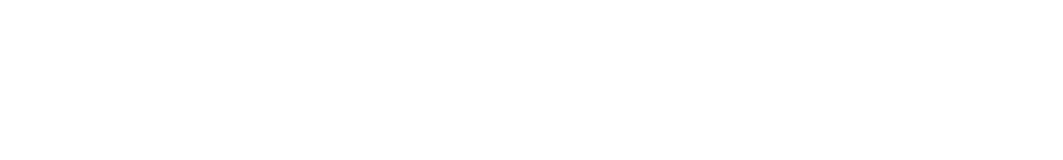
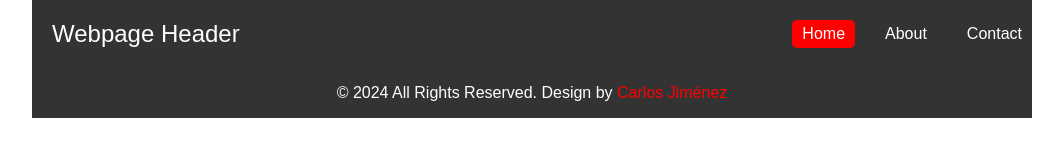
Before and after one commit to nicoguzman12/my_first_web_page_2024, a plain HTML site: page index.html in a window 1280 px wide. Shown: the whole page, without its empty margins (108-1171 px from the left). Drawn offline with Linux system fonts and the light colour scheme.

Commit message:
Adding header and footer in html file, styles are included too

```diff
--- a/index.html
+++ b/index.html
@@ -13,9 +13,131 @@
 
     <title>Fundamentals of Computer Engineering</title>
     <style>
+        body {
+            margin: 0;
+            font-family: Arial, sans-serif;
+            display: flex;
+            flex-direction: column;
+            align-items: center;
+        }
+
+        .container {
+            max-width: 1000px;
+            width: 100%;
+            margin: 0 auto;
+        }
+
+        header {
+        background-color: #333;
+        color: white;
+        padding: 20px 0;
+        text-align: center;
+        }
+
+        .header-content {
+            display: flex;
+            justify-content: space-between;
+            align-items: center;
+        }
+
+        .header-title {
+            font-size: 1.5rem;
+            padding-left: 20px;
+        }
+
+        nav {
+            display: flex;
+            gap: 20px;
+        }
+
+        nav a {
+            color: white;
+            text-decoration: none;
+            font-size: 1rem;
+            padding: 5px 10px;
+            border-radius: 5px;
+            transition: background-color 0.3s;
+        }
+
+        nav a:hover {
+            background-color: #555;
+        }
+
+        nav a.active {
+            background-color: red;
+            text-decoration: none;
+        }
+
+        .footer-section {
+            max-width: 1000px;
+            width: 100%;
+            background-color: #333;
+            color: white;
+            text-align: center;
+        }
+
+        .footer-section a {
+            color: red;
+            text-decoration: none;
+        }
+
+        .footer-section a:hover {
+            text-decoration: underline;
+        }
+
+        .content {
+            height: 800px;
+            display: flex;
+            flex-direction: column;
+            justify-content: center;
+            align-items: center;
+            background-color: #f5f5f5;
+        }
+
+        .menu {
+            background-color: #1a1a2e;
+            color: white;
+            padding: 20px 0;
+            text-align: center;
+        }
+
+        .menu-content {
+            display: flex;
+            justify-content: center;
+            gap: 50px;
+            align-items: center;
+        }
+
+        .menu-item {
+            display: flex;
+            flex-direction: column;
+            align-items: center;
+        }
+
+        .menu-item p {
+            margin: 10px 0 0;
+            font-size: 14px;
+        }
+
+        .menu-icon {
+            width: 40px;
+            height: 40px;
+        }
     </style>
 </head>
 <body>
-
+    <header class="container">
+        <div class="header-content">
+          <div class="header-title">Webpage Header</div>
+          <nav>
+            <a href="#" class="active">Home</a>
+            <a href="#">About</a>
+            <a href="#">Contact</a>
+          </nav>
+        </div>
+      </header>
+      <footer class="footer-section">
+          <p>&copy; 2024 All Rights Reserved. Design by <a href="#">Carlos Jiménez</a></p>
+      </footer>
 </body>
 </html>
```
Also changed, not shown: 1 other file.
